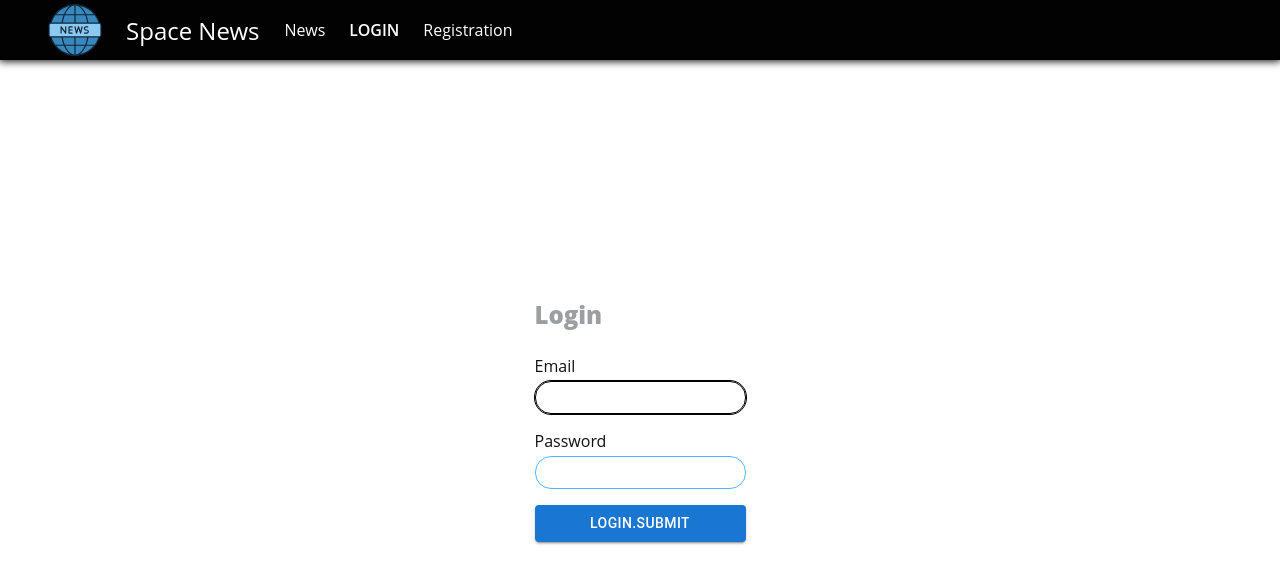
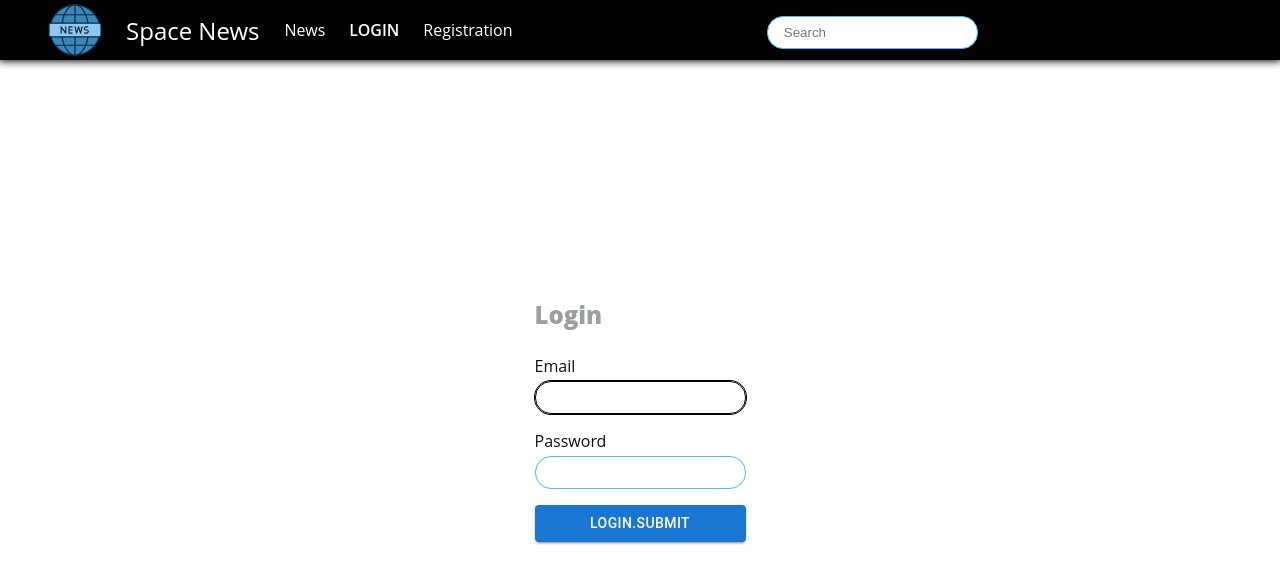
Before and after one commit to Serhio348/project_news, a React (Create React App) app in the folder my-app/: page /login in a window 1280 px wide. Shown: the top 584 px of the page. Built offline with nearby package versions, Linux system fonts and the light colour scheme; no server answers.

Commit message:
add seach news

```diff
--- a/my-app/package.json
+++ b/my-app/package.json
@@ -5,6 +5,7 @@
   "dependencies": {
     "@emotion/react": "^11.9.0",
     "@emotion/styled": "^11.8.1",
+    "@fortawesome/react-fontawesome": "^0.1.18",
     "@mui/material": "^5.8.1",
     "@reduxjs/toolkit": "^1.8.1",
     "@testing-library/jest-dom": "^5.16.4",
@@ -16,7 +17,10 @@
     "@types/react-dom": "^18.0.3",
     "@types/react-router-dom": "^5.3.3",
     "axios": "^0.27.2",
+    "bootstrap": "^5.1.3",
+    "font-awesome": "^4.7.0",
     "react": "^18.1.0",
+    "react-bootstrap": "^2.4.0",
     "react-dom": "^18.1.0",
     "react-redux": "^8.0.1",
     "react-router-dom": "^6.3.0",
--- a/my-app/src/component/header/Header.scss
+++ b/my-app/src/component/header/Header.scss
@@ -35,7 +35,7 @@
 
   .links {
     display: flex;
-
+    align-items: center;
     li {
       &:not(:last-child) {
         margin-right: 24px;
@@ -44,11 +44,14 @@
 
     a {
       color: #ffffff;
-
+      text-decoration: none;
       &:hover {
         color: #b0adad;
       }
     }
+  }
+  .seach-news {
+    margin: auto;
   }
 }
 ._active {
--- a/my-app/src/component/header/Header.tsx
+++ b/my-app/src/component/header/Header.tsx
@@ -1,6 +1,9 @@
-import React from 'react';
+import React, { useEffect, useReducer } from 'react';
 import { NavLink } from 'react-router-dom';
 import { ReactComponent as LogoIcon } from "../../assets/logo.svg";
+import { useActions } from '../hooks/useActions';
+import { initialState, NewsFilterReducer } from '../newsPosts/NewsFilterReducer';
+import SearchNewsFilter from '../newsPosts/SearchNewsFilter';
 
 import "./Header.scss"
 
@@ -8,9 +11,14 @@ const LINKS = [
     { url: "/newsPosts", text: "News" },
     { url: "/login", text: "Login" },
     { url: "/registration", text: "Registration" }
-
 ]
 const Header: React.FC = () => {
+    const [state, dispatch] = useReducer(NewsFilterReducer, initialState)
+    const { fetchPosts } = useActions()
+    useEffect(() => {
+        fetchPosts(state)
+    }, [state]);
+
     return (
         <nav className="header-container">
             <div className="logo">
@@ -28,8 +36,15 @@ const Header: React.FC = () => {
                     </li>
                 )}
             </ul>
-        </nav>
+            <div className='seach-news'>
+                <div className='logo-seach'>
+                    <SearchNewsFilter
+                        dispatch={dispatch}
+                        state={state}
+                    />
+                </div>
+            </div>
+        </nav >
     );
 };
-
 export default Header;
--- a/my-app/src/component/newsPosts/NewsFilterActionCreators.ts
+++ b/my-app/src/component/newsPosts/NewsFilterActionCreators.ts
@@ -9,3 +9,7 @@ export const setLimit = (value: number): PostsFilterAction => ({
     type: PostsFilterActionTypes.SET_LIMIT_TYPE,
     payload: value,
 });
+export const setTitle = (value: string): PostsFilterAction => ({
+    type: PostsFilterActionTypes.SET_TITLE_TYPE,
+    payload: value,
+});
--- a/my-app/src/component/newsPosts/NewsFilterReducer.ts
+++ b/my-app/src/component/newsPosts/NewsFilterReducer.ts
@@ -21,7 +21,17 @@ export const NewsFilterReducer = (state: PostsFilterType, action: PostsFilterAct
                 page: 1,
                 limit: action.payload,
             }
-
+        case PostsFilterActionTypes.SET_TITLE_TYPE: {
+            const numValue = action.payload
+            if (isNaN(numValue.length)) {
+                return state;
+            }
+            const title = numValue.length > 0 ? numValue : undefined;
+            return {
+                ...state,
+                title,
+            }
+        }
 
         default: return state;
     }
--- a/my-app/src/component/newsPosts/PostsFilterTypes.ts
+++ b/my-app/src/component/newsPosts/PostsFilterTypes.ts
@@ -1,7 +1,7 @@
 export enum PostsFilterActionTypes {
     SET_PAGE_TYPE = "SET_PAGE_TYPE",
     SET_LIMIT_TYPE = "SET_LIMIT_TYPE",
-    SET_NEWSSITE_TYPE = "SET_NEWSSITE_TYPE",
+    SET_TITLE_TYPE = "SET_TITLE_TYPE",
 }
 
 type SetPageAction = {
@@ -14,21 +14,21 @@ type SetLimitAction = {
     payload: number,
 }
 
-type SetNewsSiteAction = {
-    type: PostsFilterActionTypes.SET_NEWSSITE_TYPE,
+type SetTitleAction = {
+    type: PostsFilterActionTypes.SET_TITLE_TYPE,
     payload: string,
 }
 
 export type PostsFilterAction =
     SetPageAction
     | SetLimitAction
-    | SetNewsSiteAction
+    | SetTitleAction
 
 type PostsFilterType = {
     limit: number
     page: number
     start?: number
-    newsSite?: string
+    title?: string
 }
 
 export default PostsFilterType;
--- /dev/null
+++ b/my-app/src/component/newsPosts/SearchNewsFilter.tsx
@@ -0,0 +1,27 @@
+import React from 'react';
+import PostsFilterType from './PostsFilterTypes';
+import { setTitle } from './NewsFilterActionCreators';
+import TextField from '../ui/textField/TextField';
+import { InputGroup } from 'react-bootstrap';
+import { FontAwesomeIcon } from '@fortawesome/react-fontawesome';
+
+
+type PropsType = {
+    state: PostsFilterType,
+    dispatch: any,
+}
+
+const SearchNewsFilter: React.FC<PropsType> = ({ state, dispatch }) => {
+    const updateTitle = (value: string) => {
+        dispatch(setTitle(value));
+    }
+    return (
+        <TextField
+            label=""
+            value={state.title?.toString()}
+            setValue={updateTitle}
+            placeholder="Search"
+        />
+    )
+}
+export default SearchNewsFilter;
--- a/my-app/src/component/ui/textField/TextField.tsx
+++ b/my-app/src/component/ui/textField/TextField.tsx
@@ -7,6 +7,7 @@ type PropsType = {
     label: string
     type?: string
     value?: string
+    placeholder?: string
     setValue: (value: string) => void
 }
 
@@ -15,6 +16,7 @@ const TextField: React.FC<PropsType> = ({
     label,
     type = "text",
     value,
+    placeholder,
     setValue,
 }) => {
 
@@ -40,6 +42,7 @@ const TextField: React.FC<PropsType> = ({
                 onChange={handleChange}
                 className="input"
                 type={type}
+                placeholder={placeholder}
             />
         </div>
     )
--- a/my-app/src/store/newsPosts/newsPostsSlice.ts
+++ b/my-app/src/store/newsPosts/newsPostsSlice.ts
@@ -1,7 +1,6 @@
 import { createSlice } from "@reduxjs/toolkit";
 import NewsType from "../../types/NewsType"
 import { fetchPosts } from "./newsPostsThunks";
-
 
 type StoreType = {
     data: NewsType[],
@@ -9,15 +8,12 @@ type StoreType = {
     error?: string,
     limit: number,
     count: number,
-
 }
-
 export const initialState: StoreType = {
     data: [],
     loading: false,
     limit: 10,
     count: 0,
-
 }
 const newsPostsSlice = createSlice({
     name: "newsPosts",
--- a/my-app/src/store/newsPosts/newsPostsThunks.ts
+++ b/my-app/src/store/newsPosts/newsPostsThunks.ts
@@ -9,25 +9,22 @@ type FetchPostsType = {
     data: NewsType[],
     count: number,
 }
-
 export const fetchPosts = createAsyncThunk<FetchPostsType, PostsFilterType, { rejectValue: string }>(
     "newsPosts",
-    async ({ page, limit }, thunkApi) => {
+    async ({ page, limit, title }, thunkApi) => {
         const start = limit * (page - 1);
         let url = `${URL}?_limit=${limit}&_start=${start}`;
-        // if (newsSite) {
-        //     url += `&_newsSite=${newsSite}`;
-        // }
+        if (title) {
+            url = `https://api.spaceflightnewsapi.net/v3/articles?title_contains=${title}`;
+        }
         try {
             const response = await axios.get(url);
             return {
                 data: response.data as NewsType[],
                 count: response.data.count as number,
-
             }
         } catch {
             return thunkApi.rejectWithValue("Server error!!!!!")
         }
-
     }
 )
```
Also changed, not shown: my-app/src/component/newsPosts/NewsFilter.tsx (+0 -55 lines), my-app/src/component/newsPosts/NewsPosts.tsx (+0 -8 lines), my-app/src/assets/seach.svg (added), 1 other file (tests, documents, lock files or other folders).
